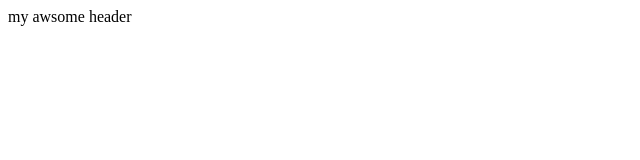
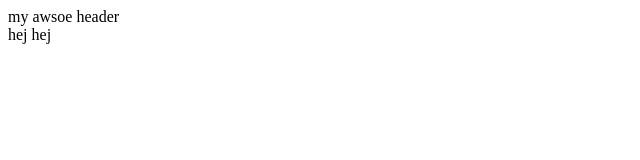
Before and after one commit to SaraWikdahl/SaraWikdahl-github.io, a plain HTML site: page index.html in a window 1280 px wide. Shown: the full height of the page, 0-640 px from the left. Drawn offline with Linux system fonts and the light colour scheme.

Commit message:
added main

```diff
--- a/index.html
+++ b/index.html
@@ -7,7 +7,8 @@
     <title>Document</title>
 </head>
 <body>
-    <header>my awsome header</header>
+    <header>my awsoe header</header>
+    <main>hej hej</main>
 
 </body>
 </html>
```
